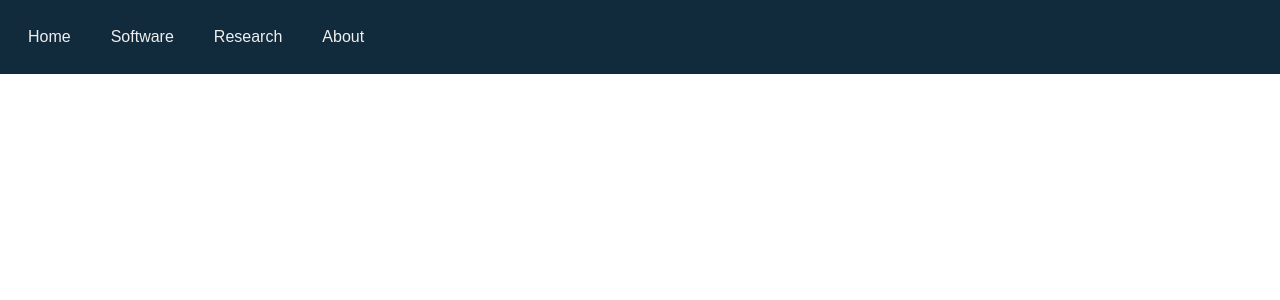
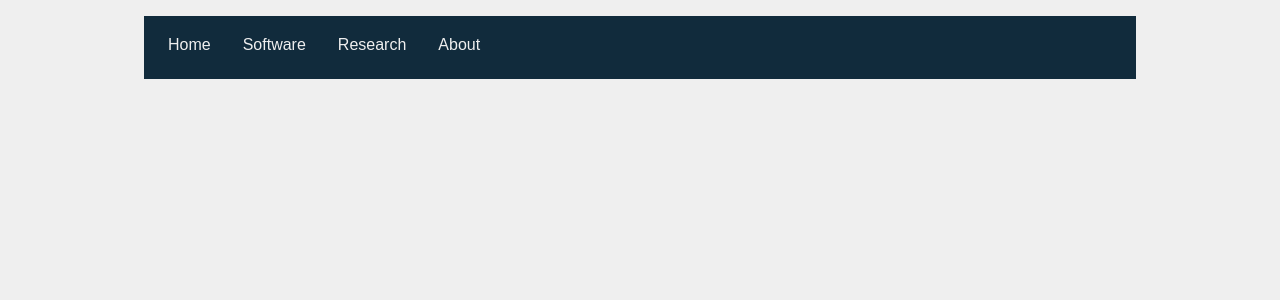
Before and after one commit to engenmt/website, a Flask app: page / in a window 1280 px wide. Shown: the top 300 px of the page. Run offline with Flask 2, Linux system fonts and the light colour scheme.

Commit message:
Finished basic single-column layout.

```diff
--- a/src/static/css/style.css
+++ b/src/static/css/style.css
@@ -12,6 +12,23 @@
     padding: 0;
     box-sizing: border-box;
     font-family: sans-serif;
+}
+
+body {
+    background: var(--color-white);
+    max-width: 1024px;
+    margin: 0 auto;
+    padding: 1em;
+}
+
+header {
+    border-bottom-width: 5px;
+    border-bottom-style: solid;
+    border-bottom-color: var(--color-dark);
+}
+
+main {
+    margin: 1.25em;
 }
 
 .nav-bar {
@@ -29,7 +46,7 @@
     gap: 1em;
 }
 
-.nav-links li {
+.nav-link {
     display: inline-block;
 }
 
@@ -39,7 +56,7 @@
 
 .nav-links a {
     text-decoration: none;
-    padding: 0.75em;
+    padding: 0.25em 0.5em;
     border-radius: 0.5em;
     color: var(--color-white);
 }
--- a/src/templates/base.html
+++ b/src/templates/base.html
@@ -14,21 +14,22 @@
 </head>
 
 <body>
-    <div id="header">
+    <header>
         <div class="nav-bar">
             <ul class="nav-links">
-                <li><a class="nav-links" href="/">Home</a></li>
-                <li><a class="nav-links" href="/software">Software</a></li>
-                <li><a class="nav-links" href="/research">Research</a></li>
-                <li><a class="nav-links" href="/about">About</a></li>
+                <li><a class="nav-link" href="/">Home</a></li>
+                <li><a class="nav-link" href="/software">Software</a></li>
+                <li><a class="nav-link" href="/research">Research</a></li>
+                <li><a class="nav-link" href="/about">About</a></li>
             </ul>
         </div>
-    </div>
+    </header>
 
-    <div id="content">
+    <main>
         {% block content %}{% endblock %}
-    </div>
-    <div id="footer">
+    </main>
+
+    <footer>
         {% block footer %}{% endblock %}
-    </div>
+    </footer>
 </body>
```
Also changed, not shown: src/templates/hello.html (deleted, +0 -16 lines).
